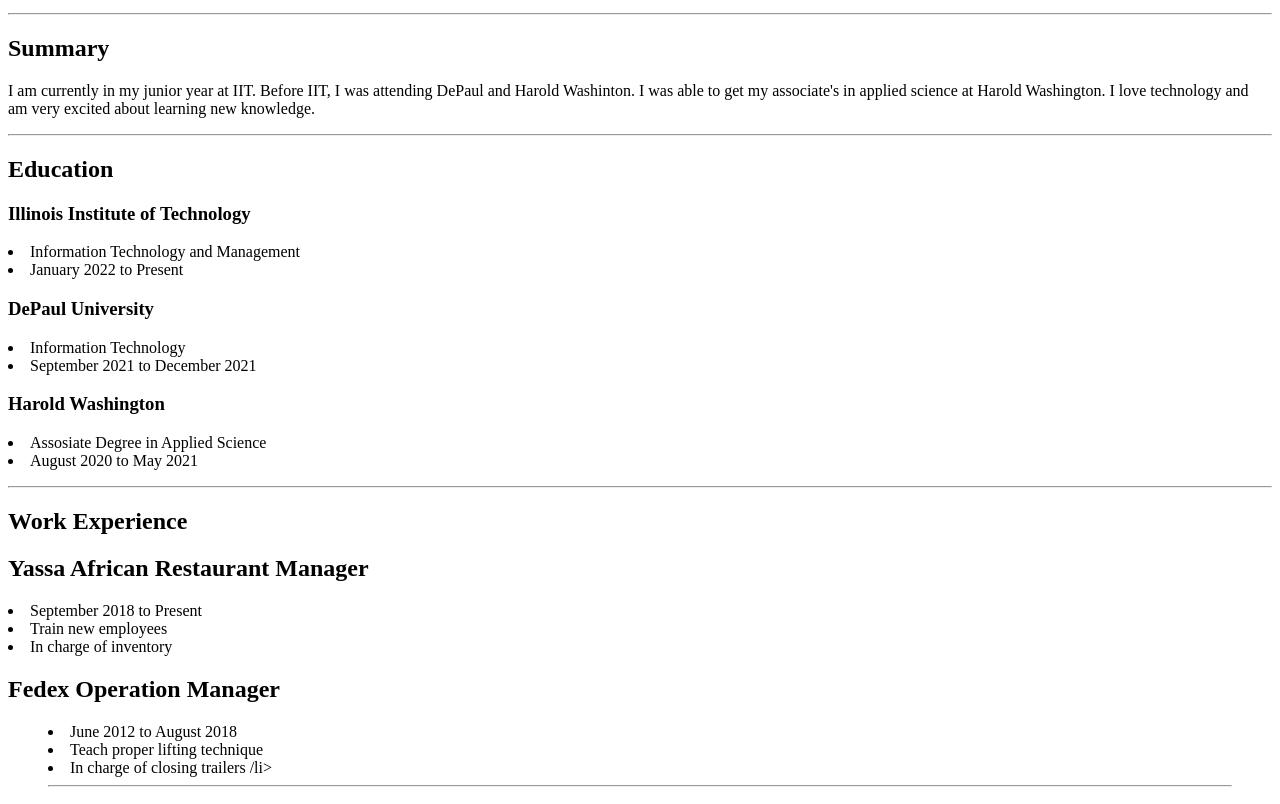
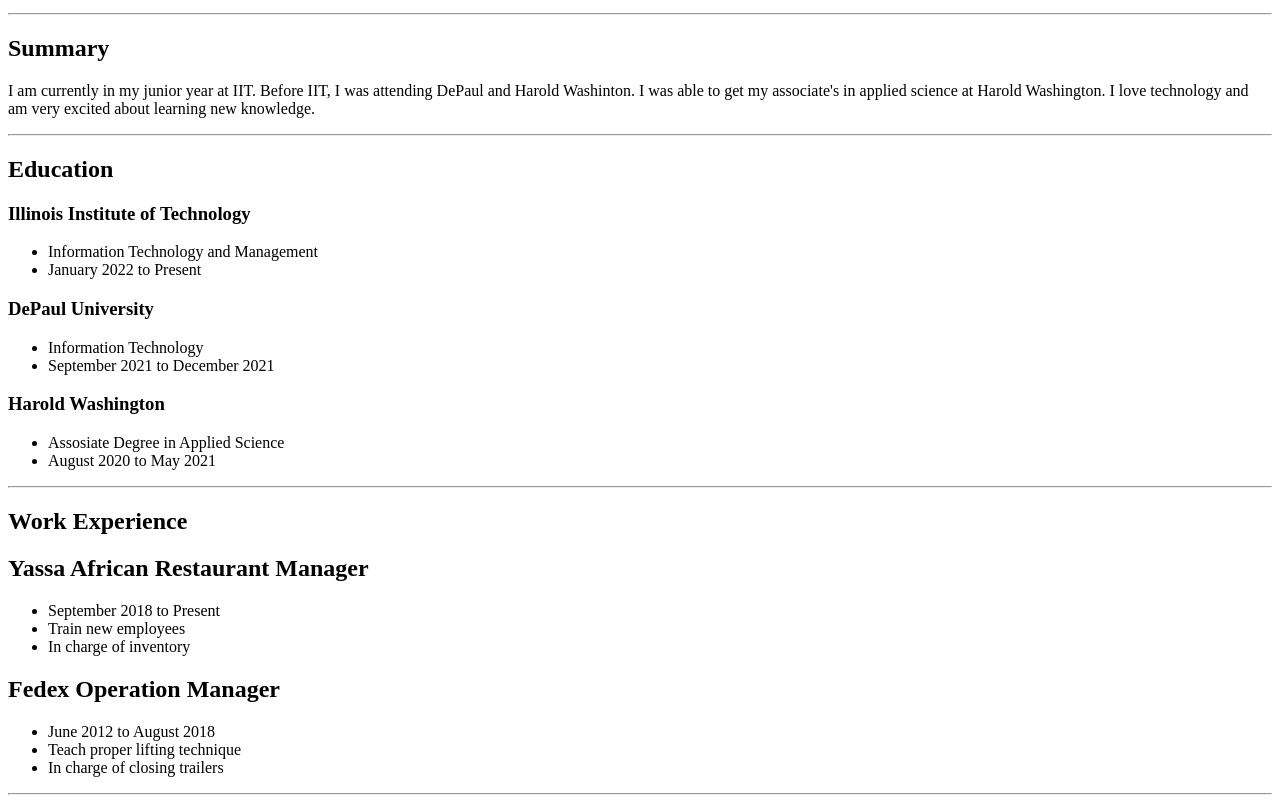
Before and after one commit to MbargouG/Project1, a plain HTML site: page index.html in a window 1280 px wide. Shown: the part 119-923 px from the top of the page. Drawn offline with Linux system fonts and the light colour scheme.

Commit message:
Added some open and closing <ul>

```diff
--- a/index.html
+++ b/index.html
@@ -35,26 +35,27 @@
     </h2>
     <p>
        <h3> Illinois Institute of Technology </h3>
-
+         <ul>
            <li> Information Technology and Management </li>
            <li>January 2022 to Present </li>
-
+         </ul>
     </p>
     <p>
        <h3>  DePaul University </h3>
-
+         <ul>
            <li> Information Technology </li>
            <li>September 2021 to December 2021 </li>
+         </ul>
 
     </p>
      <p>
     <h3>
     Harold Washington
     </h3>
-
+      <ul>
         <li> Assosiate Degree in Applied Science</li>
         <li> August 2020 to May 2021</li>
-
+      </ul>
      </p>
      <hr>
 
@@ -62,16 +63,17 @@
          Work Experience
      </h2>
      <h2> Yassa African Restaurant Manager</h2>
-
+       <ul>
          <li> September 2018 to Present</li>
          <li> Train new employees </li>
          <li> In charge of inventory </li>
-
+       </ul>
      <h2> Fedex Operation Manager</h2>
-     <blockquote>
+       <ul>
          <li> June 2012 to August 2018 </li>
          <li> Teach proper lifting technique </li>
-         <li> In charge of closing trailers /li>
+         <li> In charge of closing trailers </li>
+         </ul>
 
      <hr>
 
```
